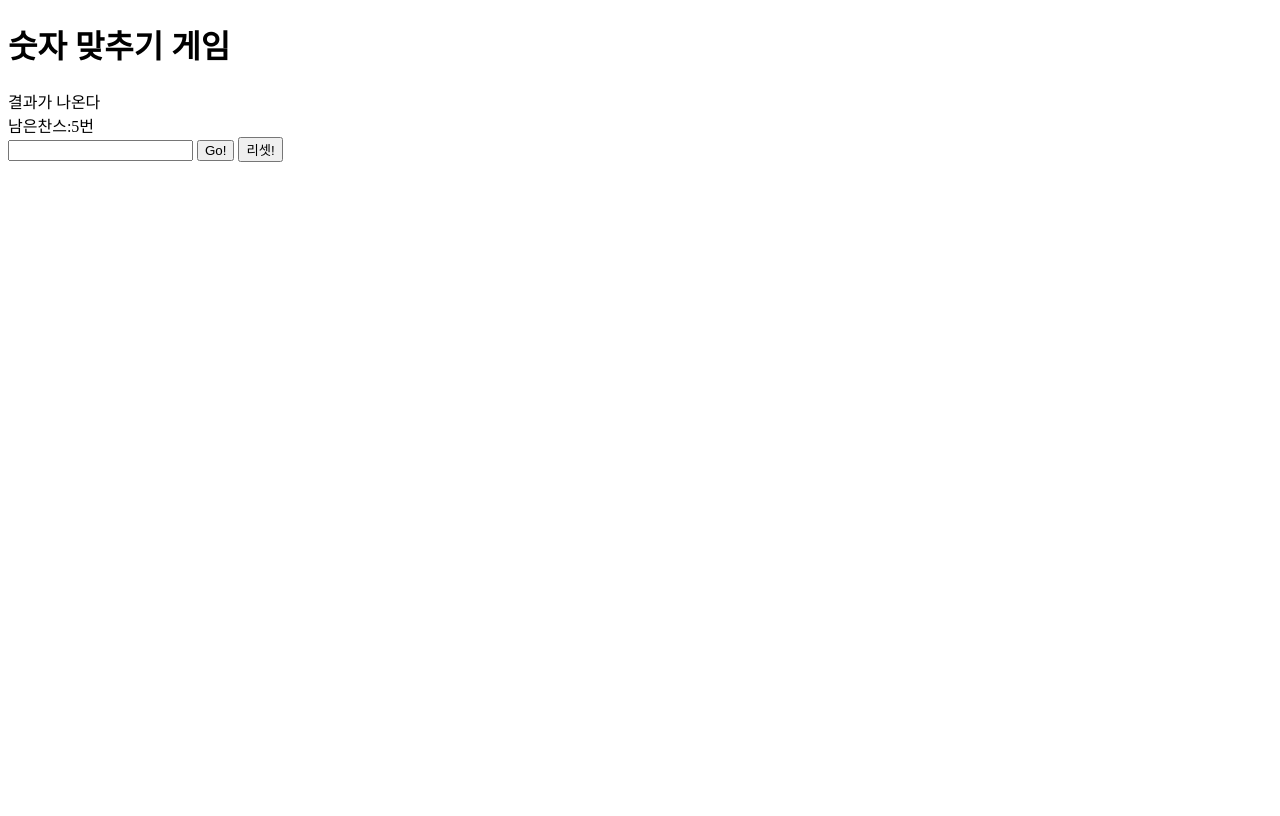
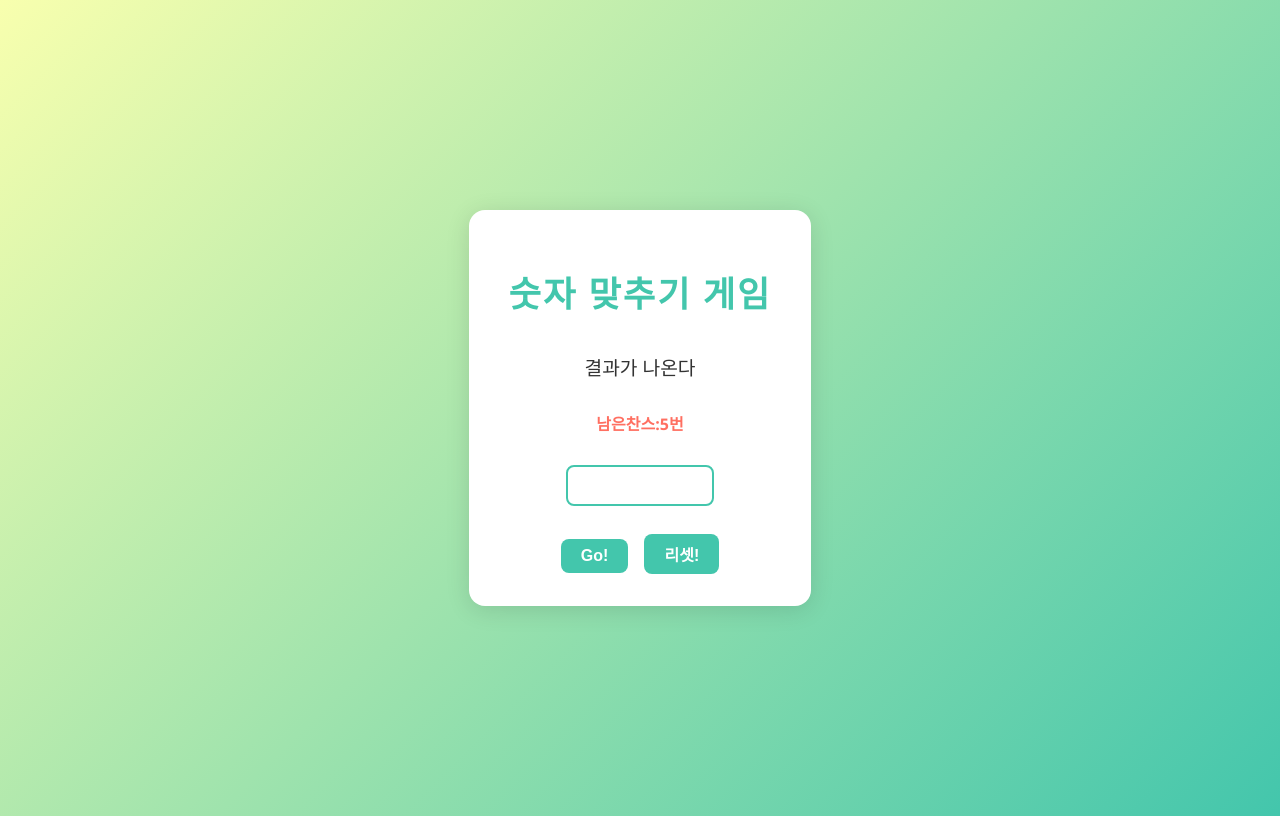
Before and after one commit to editor-5/noona_javascript_04, a plain HTML site: page index.html in a window 1280 px wide. Drawn offline with Linux system fonts and the light colour scheme.

Commit message:
Add files via upload

```diff
--- a/index.html
+++ b/index.html
@@ -6,12 +6,16 @@
     <title>Document</title>
     <link rel="stylesheet" href="style.css">
 <body>
-    <h1>숫자 맞추기 게임</h1>
-    <div id="result-area">결과가 나온다</div>
-    <div id="chance-area">남은찬스:5번</div>
-    <input type="number" id="user-input"/>
-    <button id="play-button">Go!</button>
-    <button id="reset-button">리셋!</button>
+    <div class="game-container">
+        <h1>숫자 맞추기 게임</h1>
+        <div id="result-area">결과가 나온다</div>
+        <div id="chance-area">남은찬스:5번</div>
+        <input type="number" id="user-input" autocomplete="off"/>
+        <div>
+            <button id="play-button">Go!</button>
+            <button id="reset-button">리셋!</button>
+        </div>
+    </div>
     <script src="main.js"></script>
 </body>
 </html>
--- a/style.css
+++ b/style.css
@@ -0,0 +1,78 @@
+body {
+	background: linear-gradient(135deg, #f8ffae 0%, #43c6ac 100%);
+	min-height: 100vh;
+	display: flex;
+	flex-direction: column;
+	align-items: center;
+	justify-content: center;
+	font-family: 'Segoe UI', 'Malgun Gothic', Arial, sans-serif;
+}
+
+.game-container {
+	background: #fff;
+	border-radius: 16px;
+	box-shadow: 0 4px 24px rgba(0,0,0,0.12);
+	padding: 32px 40px;
+	display: flex;
+	flex-direction: column;
+	align-items: center;
+	gap: 18px;
+}
+
+h1 {
+	color: #43c6ac;
+	margin-bottom: 18px;
+	font-size: 2.2rem;
+	font-weight: 700;
+	letter-spacing: 2px;
+}
+
+#result-area {
+	font-size: 1.2rem;
+	color: #333;
+	margin-bottom: 8px;
+	min-height: 32px;
+	font-weight: 500;
+}
+
+#chance-area {
+	font-size: 1rem;
+	color: #ff6f61;
+	margin-bottom: 12px;
+	font-weight: 600;
+}
+
+#user-input {
+	padding: 8px 12px;
+	font-size: 1.1rem;
+	border: 2px solid #43c6ac;
+	border-radius: 8px;
+	outline: none;
+	margin-bottom: 10px;
+	width: 120px;
+	text-align: center;
+}
+
+button {
+	padding: 8px 20px;
+	font-size: 1rem;
+	border: none;
+	border-radius: 8px;
+	background: #43c6ac;
+	color: #fff;
+	font-weight: 600;
+	cursor: pointer;
+	margin: 0 6px;
+	transition: background 0.2s, transform 0.2s;
+}
+
+button:active {
+	background: #2f8f8f;
+	transform: scale(0.97);
+}
+
+button:disabled {
+	background: #ccc;
+	color: #888;
+	cursor: not-allowed;
+}
```
